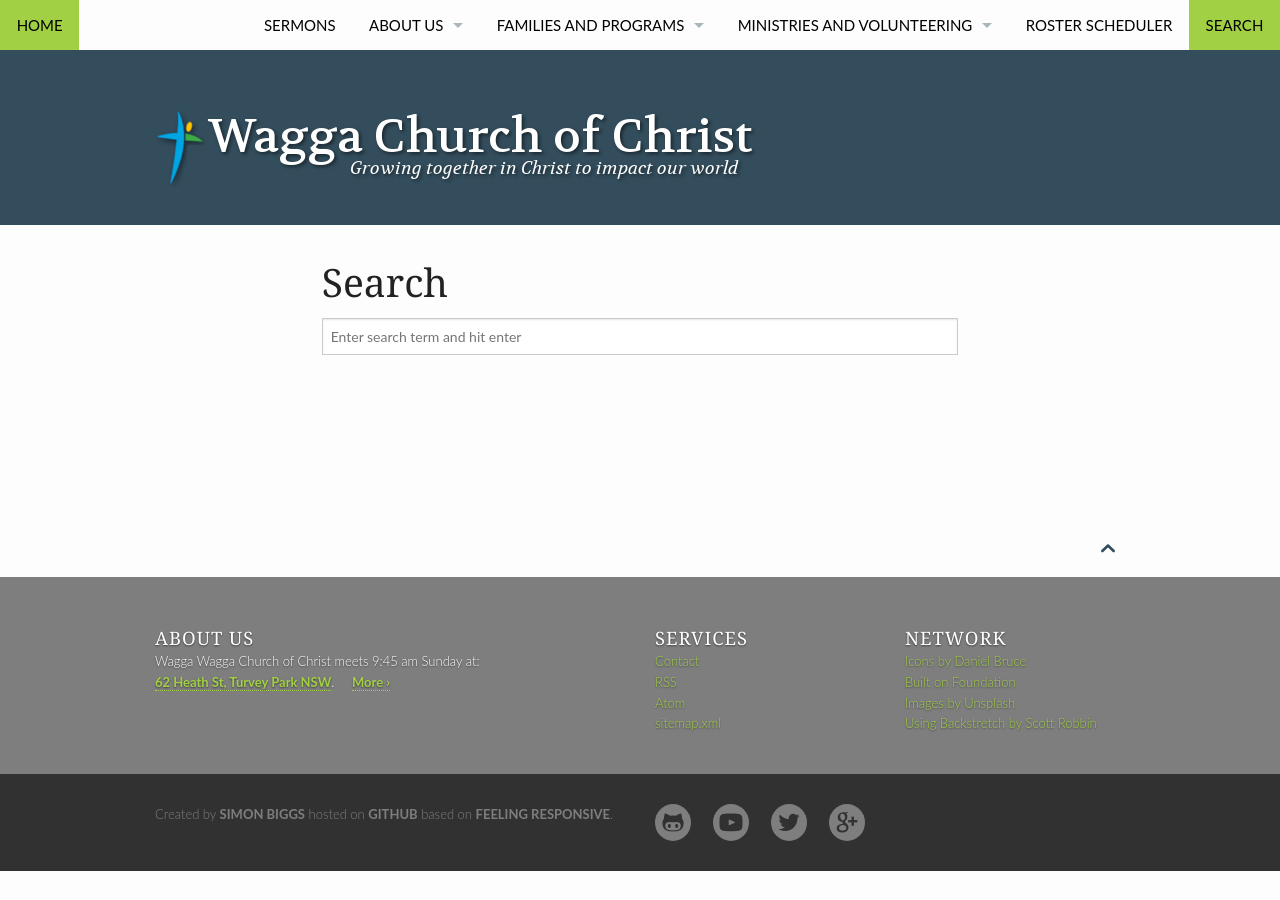
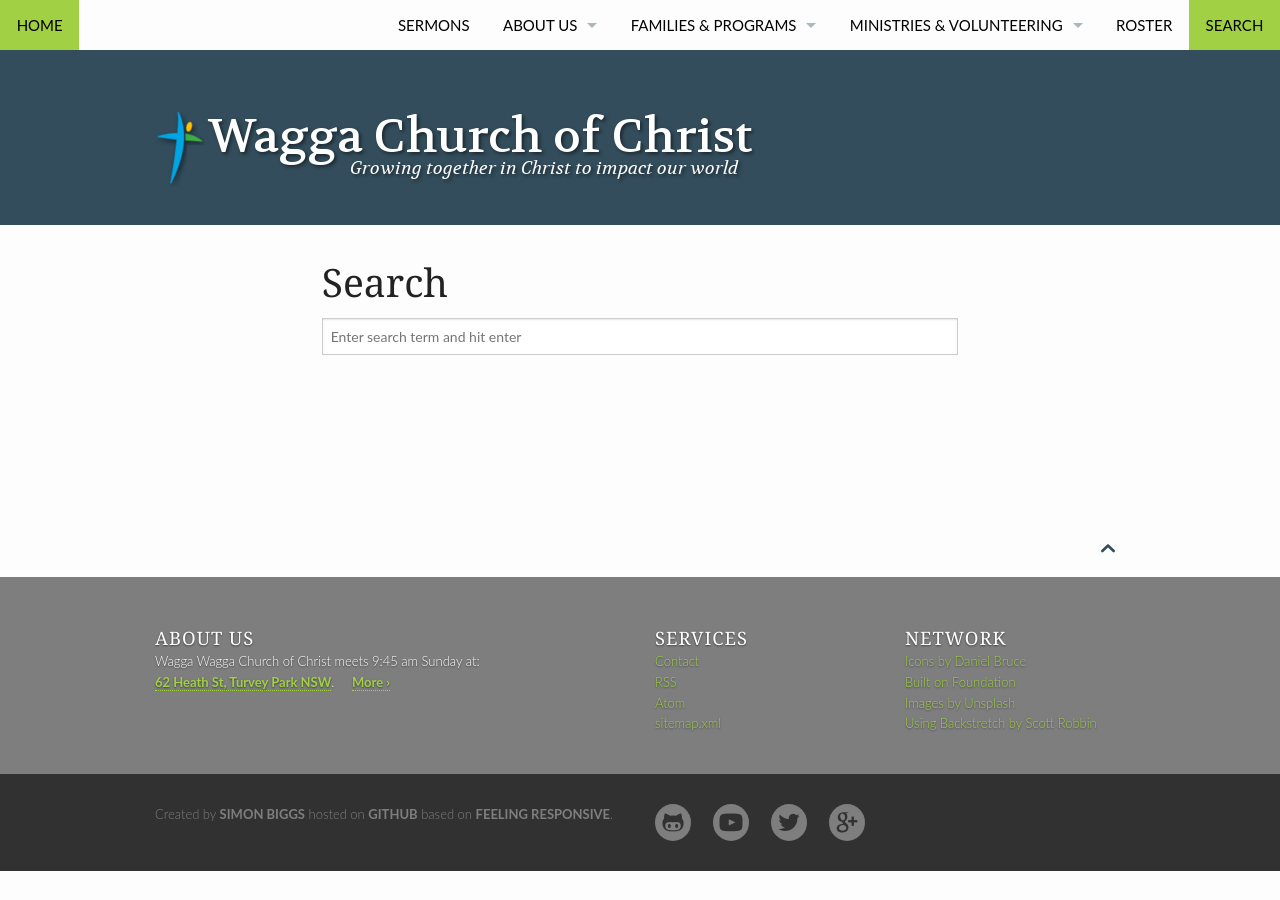
Before and after one commit to SimonBiggs/jekyll-google-drive, a Jekyll site: the page built from pages/search.md, in a window 1280 px wide. Built offline with Jekyll 4.4.1, drawn with Linux system fonts in a browser that asks for light colours.

Commit message:
update nav

```diff
--- a/_data/navigation.yml
+++ b/_data/navigation.yml
@@ -19,7 +19,7 @@
   - title: "Leadership team"
     url: "/about/leadership/"
 
-- title: "Families and programs"
+- title: "Families & programs"
   url: "/families-and-programs/"
   side: right
   dropdown:
@@ -38,7 +38,7 @@
   - title: "Men's breakfast"
     url: "/families-and-programs/mensbreaky/"
 
-- title: "Ministries and Volunteering"
+- title: "Ministries & Volunteering"
   url: "/ministries-and-volunteering/"
   side: right
   dropdown:
@@ -61,7 +61,7 @@
   - title: "Counting offering"
     url: "/ministries-and-volunteering/countoffering"
 
-- title: "Roster Scheduler"
+- title: "Roster"
   url: "/roster/"
   side: right
 
```
